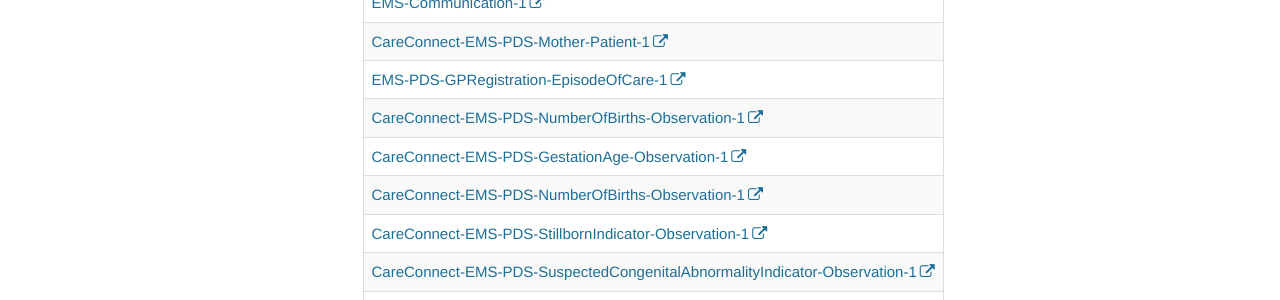
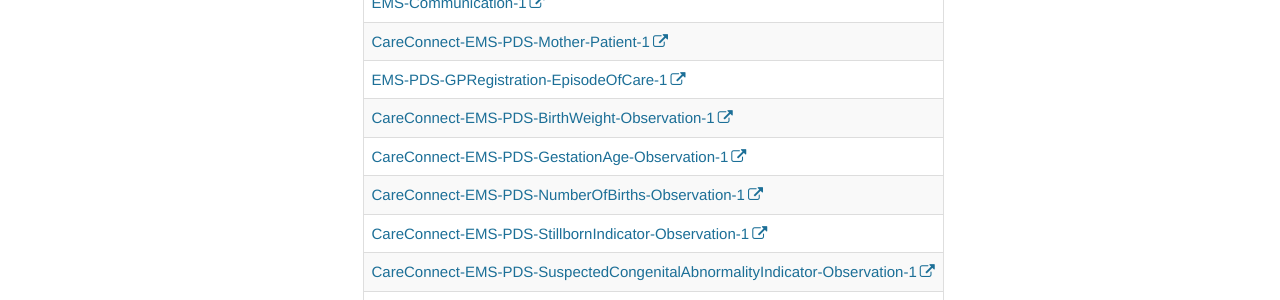
Before and after one commit to nhsconnect/Events-Management, a Jekyll site: the page built from pages/explore/explore_pds_birth_notification.md, in a window 1280 px wide and 900 px high, scrolled down 511 px. Shown: the part 151-451 px from the top of the window. Built offline with Jekyll 4.4.1, drawn with Linux system fonts in a browser that asks for light colours; nearby versions of some CDN libraries; comment, search, counter and statistics services are not loaded.

Commit message:
Added reference to BirthWeight Observation

```diff
--- a/pages/explore/explore_pds_birth_notification.md
+++ b/pages/explore/explore_pds_birth_notification.md
@@ -20,7 +20,7 @@ The PDS Birth Notification event message bundle is expected to include a combina
 | [EMS-Communication-1](https://fhir.nhs.uk/STU3/StructureDefinition/EMS-Communication-1)                                                   |
 | [CareConnect-EMS-PDS-Mother-Patient-1](https://fhir.nhs.uk/STU3/StructureDefinition/CareConnect-EMS-PDS-Mother-Patient-1)                                          |
 | [EMS-PDS-GPRegistration-EpisodeOfCare-1](https://fhir.nhs.uk/STU3/StructureDefinition/EMS-PDS-GPRegistration-EpisodeOfCare-1)                                    |
-| [CareConnect-EMS-PDS-NumberOfBirths-Observation-1](https://fhir.nhs.uk/STU3/StructureDefinition/CareConnect-EMS-PDS-NumberOfBirths-Observation-1)                             |
+| [CareConnect-EMS-PDS-BirthWeight-Observation-1](https://fhir.nhs.uk/STU3/StructureDefinition/CareConnect-EMS-PDS-BirthWeight-Observation-1)                             |
 | [CareConnect-EMS-PDS-GestationAge-Observation-1](https://fhir.nhs.uk/STU3/StructureDefinition/CareConnect-EMS-PDS-GestationAge-Observation-1)                            |
 | [CareConnect-EMS-PDS-NumberOfBirths-Observation-1](https://fhir.nhs.uk/STU3/StructureDefinition/CareConnect-EMS-PDS-NumberOfBirths-Observation-1)                          |
 | [CareConnect-EMS-PDS-StillbornIndicator-Observation-1](https://fhir.nhs.uk/STU3/StructureDefinition/CareConnect-EMS-PDS-StillBornIndicator-Observation-1)                      |
```
